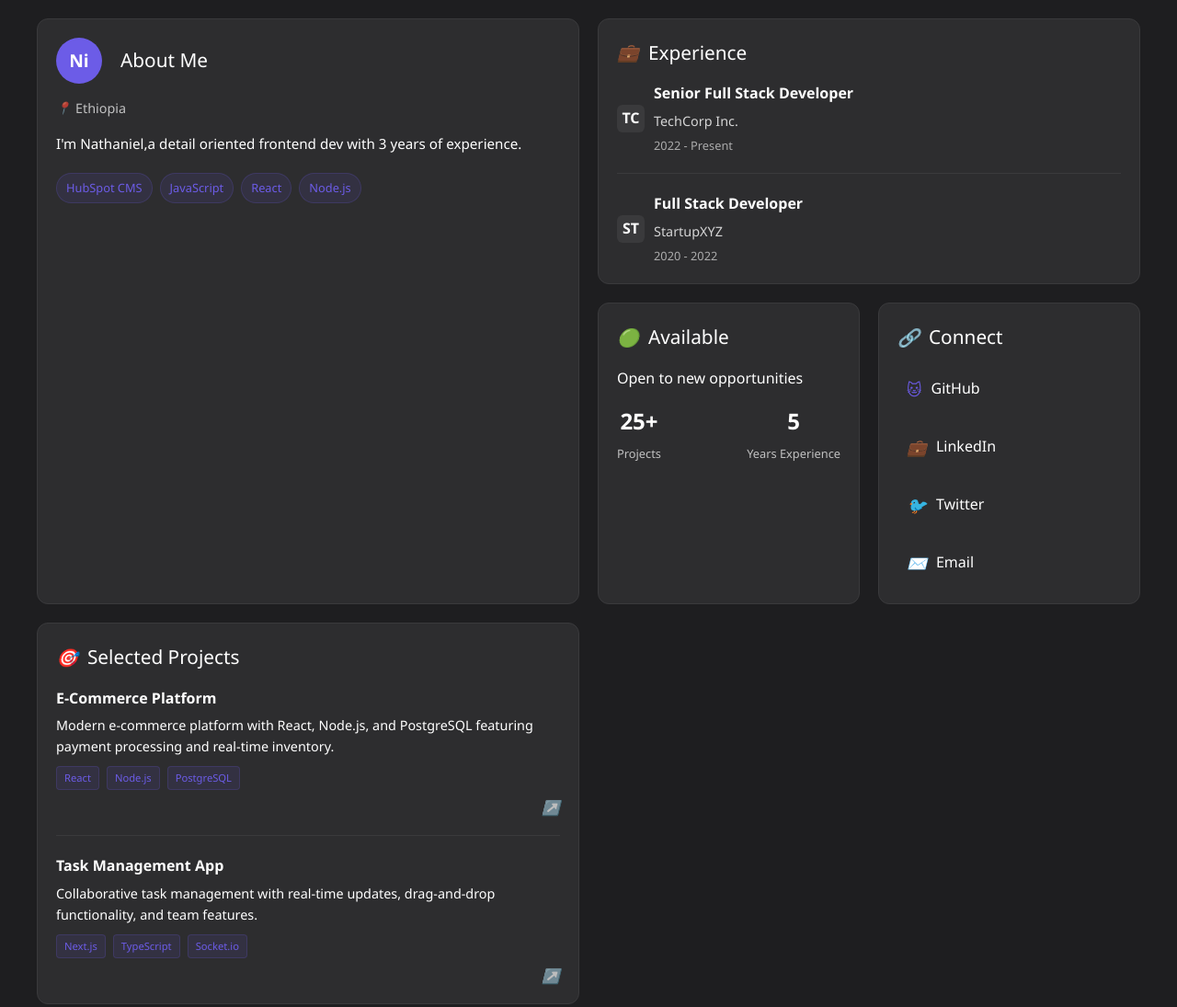
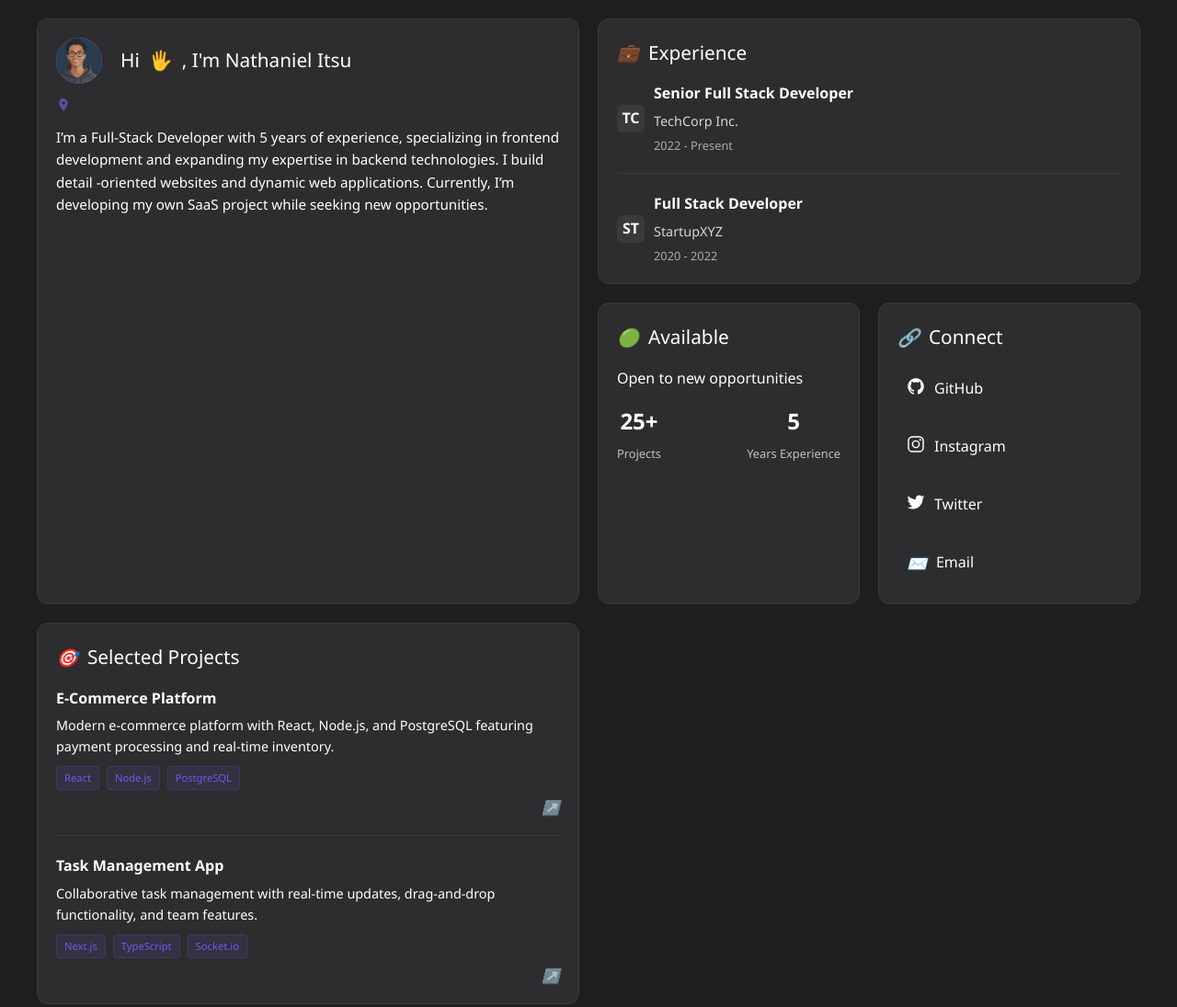
Before and after one commit to dreammer-n/Portofolio, a plain HTML site: page Portofolio/index.html in a window 1280 px wide. Shown: the whole page at 92% size. Drawn offline with Linux system fonts and the light colour scheme.

Commit message:
Add animation  and update social media icons

```diff
--- a/Portofolio/CSS/style.css
+++ b/Portofolio/CSS/style.css
@@ -1,7 +1,4 @@
-@import url("https://fonts.googleapis.com/css2?family=Playfair+Display:wght@400;500;600;700;800;900&display=swap");
-@import url("https://fonts.googleapis.com/css2?family=Plus+Jakarta+Sans:wght@200;300;400;500;600;700;800&display=swap");
-
- :root {
+:root {
             --primary-bg: #1e1e20;
             --secondary-bg: #252527;
             --text-color: #ffffff;
@@ -108,6 +105,40 @@
             font-weight: bold;
             font-size: 1.2rem;
             margin-right: 10px;
+            position: relative;
+            overflow: hidden;
+            cursor: pointer;
+            transition: all 0.3s ease;
+        }
+
+        .avatar img {
+            width: 100%;
+            height: 100%;
+            object-fit: cover;
+            transition: all 0.3s ease;
+            border-radius: 50%;
+        }
+
+        .avatar::before {
+            content: '';
+            position: absolute;
+            top: 0;
+            left: 0;
+            right: 0;
+            bottom: 0;
+            border-radius: 50%;
+            border: 2px solid transparent;
+            transition: all 0.3s ease;
+            z-index: 1;
+        }
+
+        .avatar:hover::before {
+            border: 2px solid #6c5ce7;
+            box-shadow: 0 0 15px rgba(108, 92, 231, 0.5);
+        }
+
+        .avatar:hover img {
+            transform: scale(1.1) rotate(5deg);
         }
 
         .location {
@@ -117,10 +148,52 @@
             font-size: 0.9rem;
             opacity: 0.7;
             margin-bottom: 15px;
+            position: relative;
         }
 
-        .location i {
+        .location-icon {
+            width: 16px;
+            height: 16px;
+            color: var(--accent-color);
+            transition: transform 0.2s ease;
+        }
+
+        .location-icon:hover {
+            transform: scale(1.2);
+        }
+
+        .location-text {
+            display: none;
+        }
+
+        .location:hover .location-text {
+            display: block;
+            position: absolute;
+            left: 25px;
+            top: 50%;
+            transform: translateY(-50%);
+            background-color: var(--card-bg);
+            color: var(--text-color);
+            padding: 4px 8px;
+            border-radius: 4px;
             font-size: 0.8rem;
+            white-space: nowrap;
+            border: 1px solid var(--border-color);
+            box-shadow: 0 2px 8px rgba(0, 0, 0, 0.2);
+            z-index: 10;
+            animation: fadeIn 0.2s ease;
+        }
+
+
+        @keyframes fadeIn {
+            from {
+                opacity: 0;
+                transform: translateY(-50%) translateX(-5px);
+            }
+            to {
+                opacity: 1;
+                transform: translateY(-50%) translateX(0);
+            }
         }
 
         .bio {
@@ -290,6 +363,46 @@
         .action-btn i {
             font-size: 1rem;
         }
+        /* Wave Emoji Animation */
+        .wave-emoji {
+            display: inline-block;
+            transition: transform 0.1s ease;
+        }
+
+        .wave-emoji:hover {
+            animation: wave 1.0s ease-in-out;
+        }
+
+        @keyframes wave {
+            0%, 100% { transform: rotate(0deg); }
+            20% { transform: rotate(-25deg); }
+            40% { transform: rotate(20deg); }
+            60% { transform: rotate(-15deg); }
+            80% { transform: rotate(10deg); }
+        }
+        /* Detail Text Animation */
+          .detail-text {
+            position: relative;
+            display: inline-block;
+        }
+
+        .detail-text::after {
+            content: '';
+            position: absolute;
+            bottom: -2px;
+            left: 0;
+            width: 0;
+            height: 2px;
+            background-color: var(--accent-color);
+            transition: width 0.3s ease;
+        }   .detail-text:hover::after {
+            width: 100%;
+        }
+
+        .detail-text:hover {
+            color: var(--accent-color);
+            transition: color 0.3s ease;
+        }
 
         /* Responsive Design */
         @media (max-width: 1024px) {
@@ -365,4 +478,17 @@
             .connect-item {
                 padding: 8px;
             }
+
+            .location {
+                margin-bottom: 10px;
+            }
+
+            .location:hover .location-text {
+                left: 22px;
+                font-size: 0.75rem;
+                padding: 3px 6px;
+            }
+            .wave-emoji {
+                transform: scale(1.2);
+            }
         }
--- a/Portofolio/index.html
+++ b/Portofolio/index.html
@@ -4,7 +4,8 @@
     <meta charset="UTF-8">
     <meta name="viewport" content="width=device-width, initial-scale=1.0">
     <link rel="stylesheet" href="CSS/style.css">
-    <title>NateYuar</title>
+    <title>Nate Itsu</title>
+
 </head>
 <body>
     <div class="container">
@@ -12,21 +13,22 @@
             <!-- About Me -->
             <div class="bento-item large">
                 <div class="section-title">
-                    <div class="avatar">Ni</div>
-                    About Me
+                    <div class="avatar">
+                        <img src="assets/profile.png" alt="Profile Picture">
+                    </div>
+                      Hi <span class="wave-emoji">🖐️</span>, I'm Nathaniel Itsu
                 </div>
                 <div class="location">
-                    <i>📍</i> Ethiopia
+                    <svg class="location-icon" viewBox="0 0 24 24" fill="currentColor">
+                        <path d="M12 2C8.13 2 5 5.13 5 9c0 5.25 7 13 7 13s7-7.75 7-13c0-3.87-3.13-7-7-7zm0 9.5c-1.38 0-2.5-1.12-2.5-2.5s1.12-2.5 2.5-2.5 2.5 1.12 2.5 2.5-1.12 2.5-2.5 2.5z"/>
+                    </svg>
+                    <span class="location-text">Philippines</span>
                 </div>
                 <div class="bio">
-                    I'm Nathaniel,a detail oriented frontend dev with 3 years of experience.
+                    I’m a Full-Stack Developer with 5 years of experience, specializing in frontend development and expanding my expertise in backend technologies. I build <span class="detail-text">detail</span> -oriented websites and dynamic web applications. Currently, I’m developing my own SaaS project while seeking new opportunities.
                 </div>
-                <div class="skills">
-                    <span class="skill-tag">HubSpot CMS</span>
-                    <span class="skill-tag">JavaScript</span>
-                    <span class="skill-tag">React</span>
-                    <span class="skill-tag">Node.js</span>
-                </div>
+
+
             </div>
 
             <!-- Experience -->
@@ -81,13 +83,13 @@
                 </div>
                 <div class="connect-list">
                     <div class="connect-item">
-                        <i>🐱</i> GitHub
+                        <i><img src="assets/github.svg"width="20px" height="20px" alt=""></i> GitHub
                     </div>
                     <div class="connect-item">
-                        <i>💼</i> LinkedIn
+                        <i><img src="assets/instagram.svg"width="20px" height="20px" alt=""></i> Instagram
                     </div>
                     <div class="connect-item">
-                        <i>🐦</i> Twitter
+                        <i><img src="assets/twitter.svg"width="20px" height="20px" alt=""></i> Twitter
                     </div>
                     <div class="connect-item">
                         <i>✉️</i> Email
@@ -135,5 +137,28 @@
             </div>
         </div>
     </div>
+
+    <script>
+        // Add profile images and hover effect
+        document.addEventListener('DOMContentLoaded', function() {
+            const avatar = document.querySelector('.avatar');
+            const profileImg = document.getElementById('profile-img');
+
+            // Set initial image (front view)
+            profileImg.src = 'https://images.unsplash.com/photo-1535713875002-d1d0cf377fde?w=50&h=50&fit=crop';
+
+            // Create second image for hover (side view)
+            const sideViewImg = 'https://images.unsplash.com/photo-1535713875002-d1d0cf377fde?w=50&h=50&fit=crop&rot=90';
+
+            // Add hover effect
+            avatar.addEventListener('mouseenter', function() {
+                profileImg.src = sideViewImg;
+            });
+
+            avatar.addEventListener('mouseleave', function() {
+                profileImg.src = 'https://images.unsplash.com/photo-1535713875002-d1d0cf377fde?w=50&h=50&fit=crop';
+            });
+        });
+    </script>
 </body>
 </html>
```
Also changed, not shown: Portofolio/assets/gmail.svg (added), Portofolio/assets/location-point-svgrepo-com.svg (added), Portofolio/avatar-hover.js (deleted), 1 other file.
